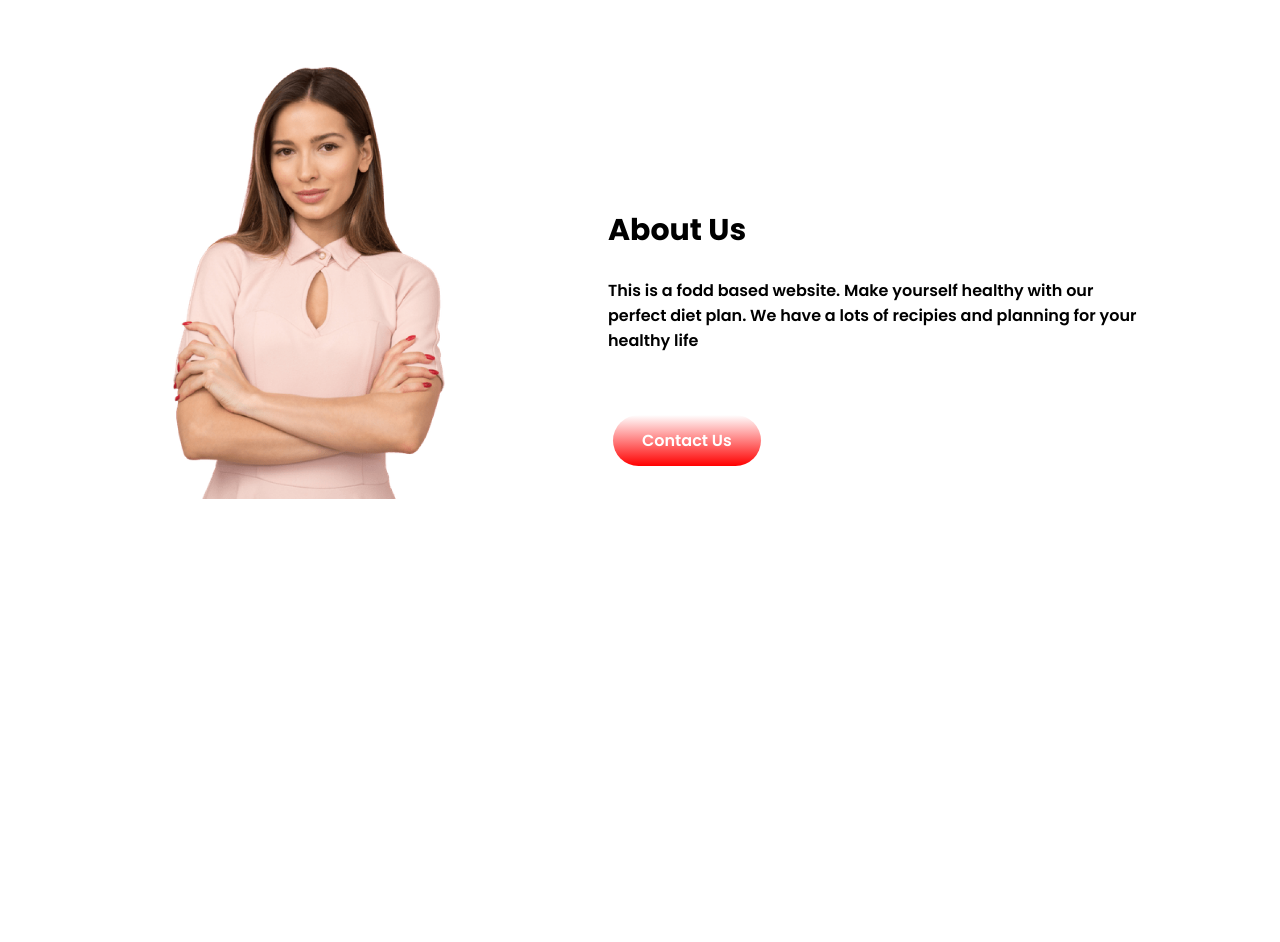
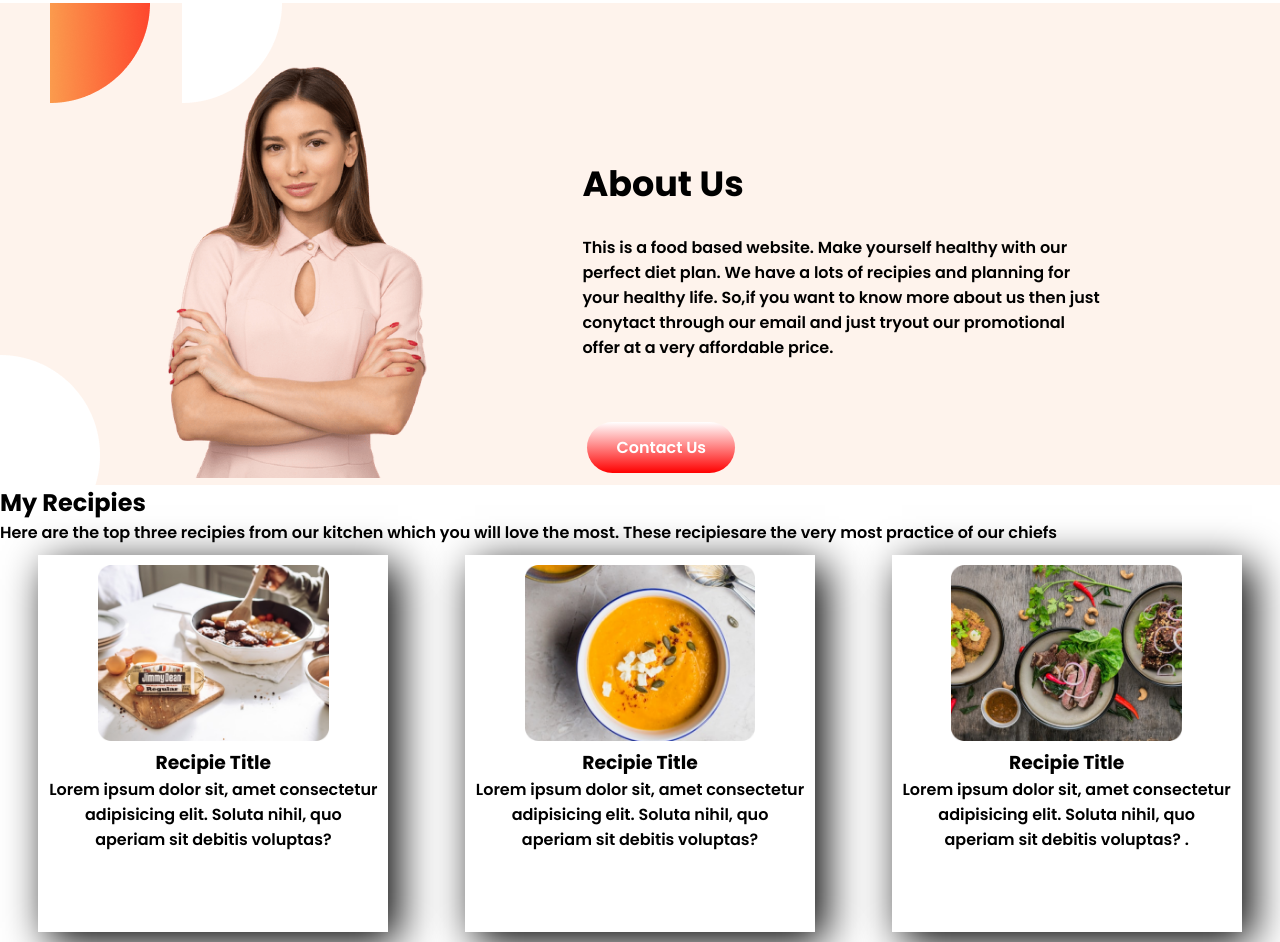
Before and after one commit to siamsadik007/Food-network, a plain HTML site: page index.html in a window 1280 px wide. Shown: the part 684-1626 px from the top of the page. Before the commit the page ends 1190 px from the top, so only its background shows below. Drawn offline with Linux system fonts and the light colour scheme.

Commit message:
recepies

```diff
--- a/index.html
+++ b/index.html
@@ -54,12 +54,59 @@
         <div class="half-width2 about-us-text">
 
             <h2>About Us</h2><br>
-            <p>This is a fodd based website. Make yourself healthy with our perfect diet plan. We have a lots of
-                recipies and planning for your healthy life</p><br><br><br>
+            <p>This is a food based website. Make yourself healthy with our perfect diet plan. We have a lots of
+                recipies and planning for your healthy life. So,if you want to know more about us then just conytact
+                through our email and just tryout our promotional offer at a very affordable price. </p><br><br><br>
 
             <a href="#" class="link-button">Contact Us</a>
         </div>
     </section>
+
+    <section>
+        <h2>My Recipies</h2>
+        <p>Here are the top three recipies from our kitchen which you will love the most. These recipiesare the very
+            most practice of our chiefs </p>
+
+        <div class="flex recipies ">
+
+
+
+
+            <div class="recipie-items">
+                <img src="food1.jpg" class="food-img">
+                <h3>Recipie Title</h3>
+                <p>Lorem ipsum dolor sit, amet consectetur adipisicing elit. Soluta nihil, quo aperiam sit debitis
+                    voluptas?</p>
+            </div>
+
+            <div class="recipie-items">
+                <img src="food2.png" class="food-img">
+                <h3>Recipie Title</h3>
+                <p>Lorem ipsum dolor sit, amet consectetur adipisicing elit. Soluta nihil, quo aperiam sit debitis
+                    voluptas? </p>
+
+            </div>
+
+            <div class="recipie-items">
+                <img src="food3.jpg" class="food-img">
+                <h3>Recipie Title</h3>
+                <p>Lorem ipsum dolor sit, amet consectetur adipisicing elit. Soluta nihil, quo aperiam sit debitis
+                    voluptas? .</p>
+            </div>
+
+
+
+
+
+
+        </div>
+
+
+
+
+
+
+
 
 
 
@@ -87,7 +134,6 @@
 
 
 
-
 </body>
 
 </html>
--- a/style.css
+++ b/style.css
@@ -65,9 +65,27 @@ padding: 5px 40px 10px 40px;
     margin-left: 20%;
 }
 .about-us-text{
-    margin:6% 5% 0 0;
-    padding:10% 5% 0 0;
+    margin:8% 9% 0 0;
+    padding:4% 5% 0 0;
 }
 .half-width2 h2{
-    font-size: 30px;
+    font-size: 35px;
 }
+.bg{
+    background-image: url(bg1.png);
+}
+.recipies{
+    width: 100%;
+    justify-content: space-around;
+    text-align: center;
+
+}
+.food-img{
+    width: 70%;
+}
+.recipie-items{
+    margin: 10px 3% 10px 3%;
+    padding: 10px 10px 80px 10px;
+    box-shadow: 10px 10px 40px black;
+
+}
```
Also changed, not shown: bg1.png (added), bg2.jpg (added), food1.jpg (added), food2.png (added), food3.jpg (added).
